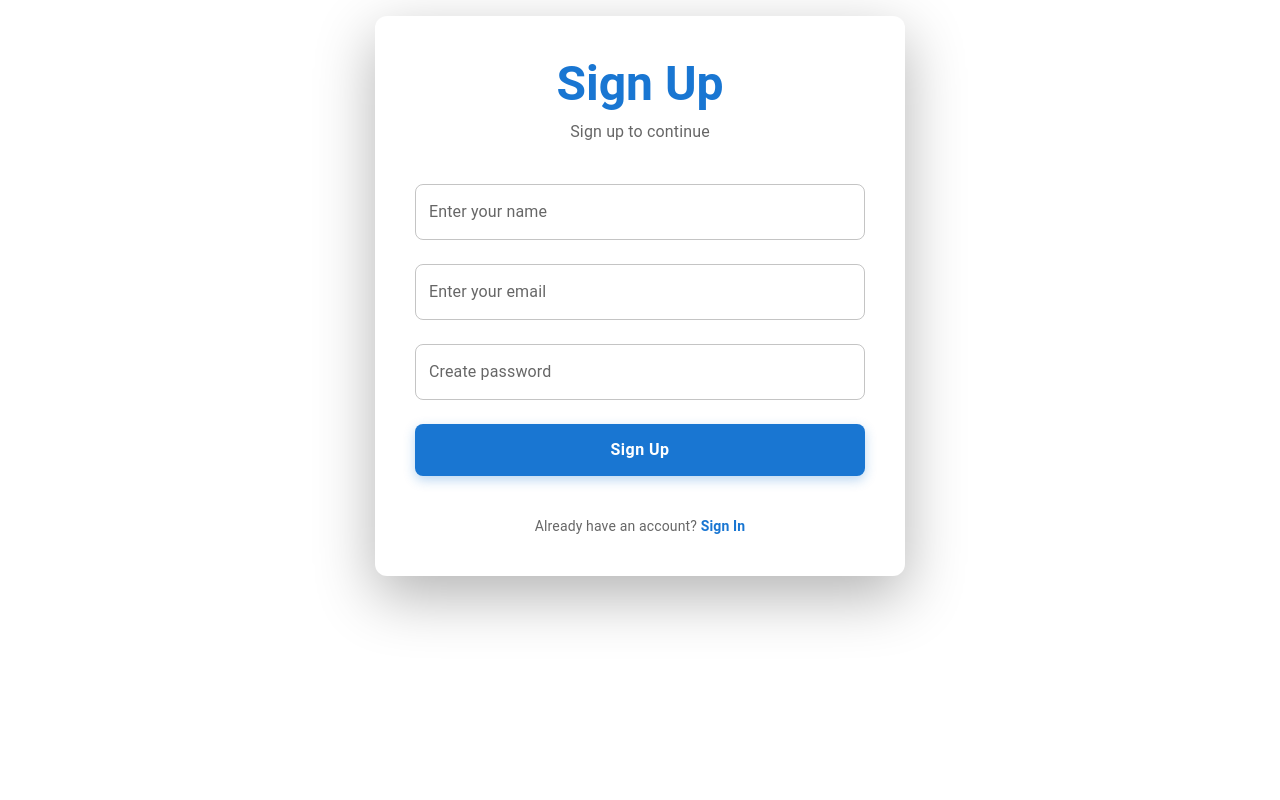
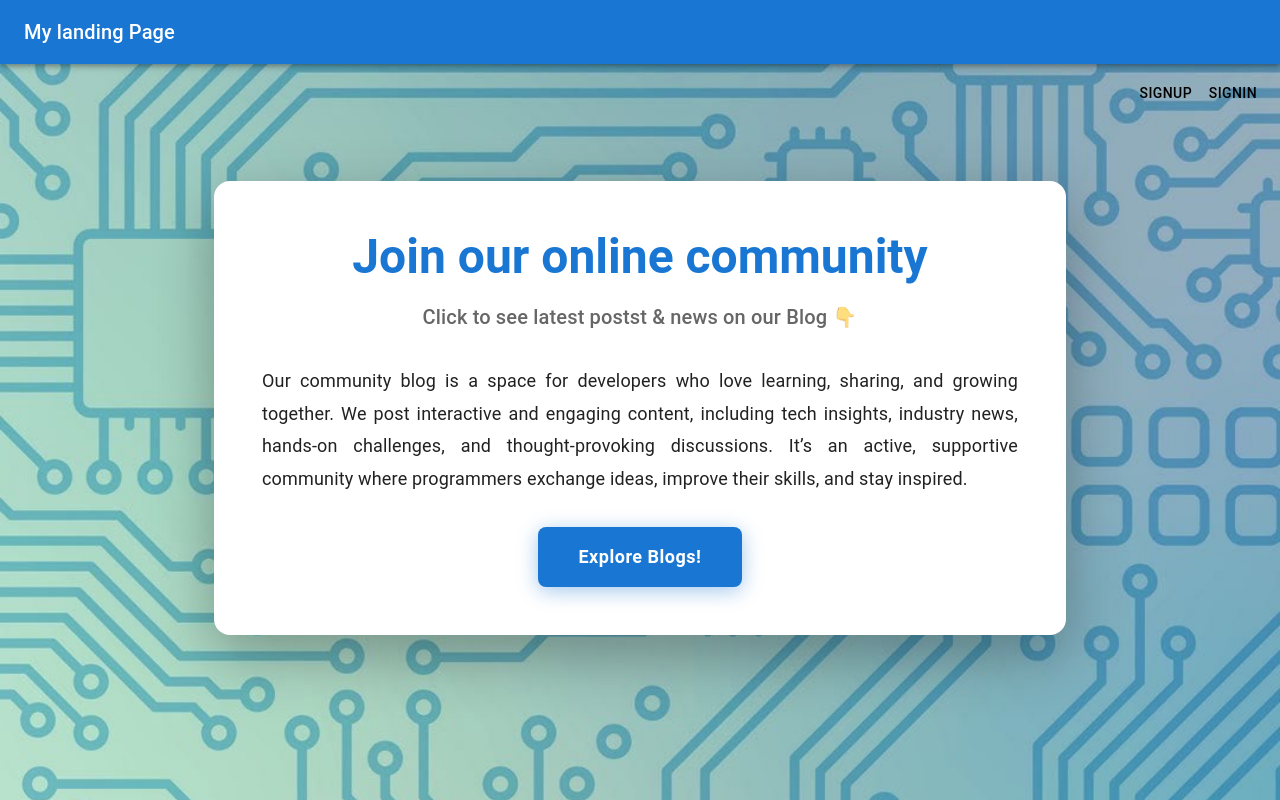
Before and after one commit to Shushanik01/My-Landing-Page, a React (Create React App) app: page /#/ in a window 1280 px wide. Before the commit this address led to /#/signUp. Built offline with nearby package versions, Linux system fonts and the light colour scheme.

Commit message:
Set App as default page

```diff
--- a/src/Routing.jsx
+++ b/src/Routing.jsx
@@ -8,7 +8,7 @@ function Routing() {
     return (
         <HashRouter>
             <Routes>
-                <Route path="/" element={<Navigate to="/signUp" />} />
+                <Route path="/" element={<App />} />
                 <Route path="/signIn" element={<SignIn />} />
                 <Route path="/dashboard" element={<Dashboard />} />
                 <Route path="/signUp" element={<SignUp />} />
```
